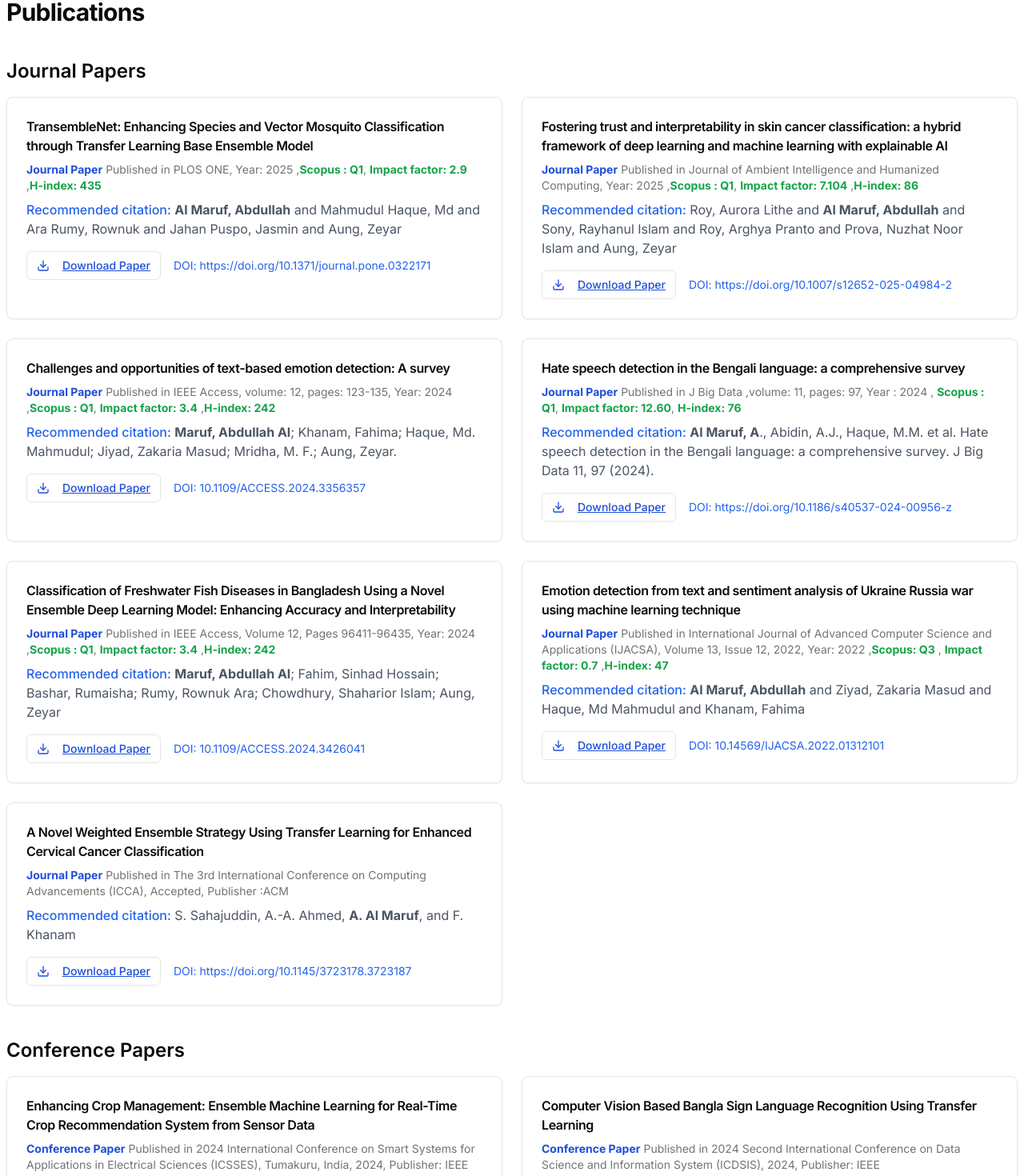
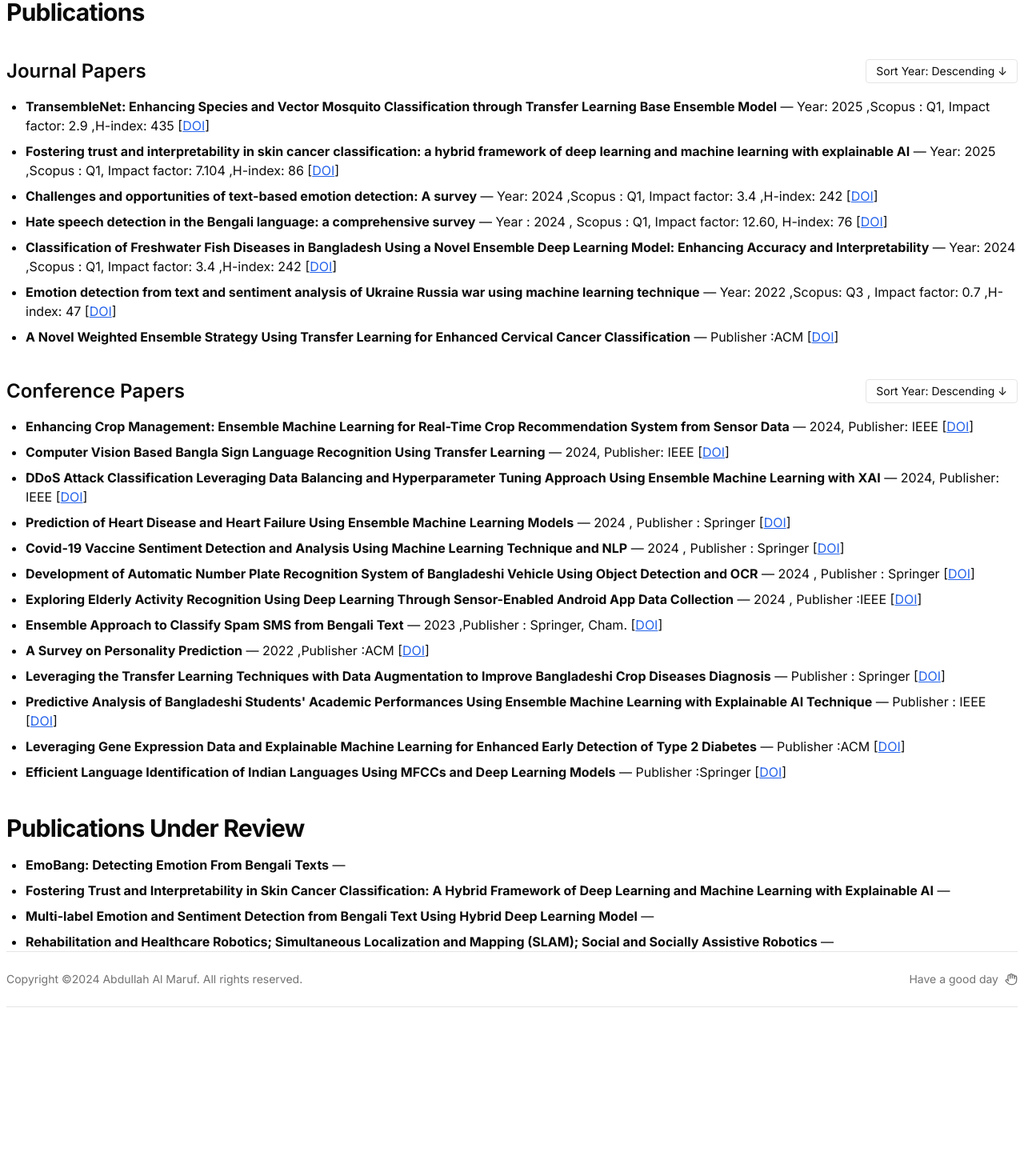
Before and after one commit to VA4MDS/Conference-Website, a Next.js app: page /publications in a window 1280 px wide. Shown: the part 100-1570 px from the top of the page at 80% size. After the commit the page ends 1359 px from the top, so only its background shows below. Built offline with nearby package versions, Linux system fonts and the light colour scheme.

Commit message:
Update index.tsx

```diff
--- a/src/components/publications/index.tsx
+++ b/src/components/publications/index.tsx
@@ -1,29 +1,29 @@
+'use client';
 
-import PublicationCard from './publication-card';
+import { useState } from 'react';
 import publicationsData from '@/lib/json/publications.json';
 import PendingPublicationData from '@/lib/json/pending-published.json';
-import PendingPublicationCard from './pending-publication-card';
 
 export default function Publications() {
-  // Extract 4-digit year from the "year" string
   const extractYear = (entry: any) => {
     const match = entry.year.trim().match(/\d{4}/);
     return match ? parseInt(match[0]) : 0;
   };
 
-  // Filter & sort journals
-  const journalPapers = publicationsData
+  const [journalAsc, setJournalAsc] = useState(false);
+  const [conferenceAsc, setConferenceAsc] = useState(false);
+
+  const sortedJournals = [...publicationsData]
     .filter((paper) => paper.type === 'journal')
-    .sort((a, b) => extractYear(b) - extractYear(a));
+    .sort((a, b) =>
+      journalAsc ? extractYear(a) - extractYear(b) : extractYear(b) - extractYear(a)
+    );
 
-  // Filter & sort conferences
-  const conferencePapers = publicationsData
+  const sortedConferences = [...publicationsData]
     .filter((paper) => paper.type === 'conference')
-    .sort((a, b) => extractYear(b) - extractYear(a));
-
-  // DEBUGGING - optional
-  console.log('🟦 Journals:', journalPapers.map((p) => p.title));
-  console.log('🟨 Conferences:', conferencePapers.map((p) => p.title));
+    .sort((a, b) =>
+      conferenceAsc ? extractYear(a) - extractYear(b) : extractYear(b) - extractYear(a)
+    );
 
   return (
     <div className="space-y-10">
@@ -31,31 +31,71 @@ export default function Publications() {
 
       {/* Journal Papers Section */}
       <section>
-        <h3 className="text-2xl font-semibold mb-4">Journal Papers</h3>
-        <div className="grid grid-cols-1 lg:grid-cols-2 gap-6">
-          {journalPapers.map((paper) => (
-            <PublicationCard key={paper.id} paper={paper} />
+        <div className="flex justify-between items-center mb-4">
+          <h3 className="text-2xl font-semibold">Journal Papers</h3>
+          <button
+            onClick={() => setJournalAsc(!journalAsc)}
+            className="text-sm px-3 py-1 border rounded hover:bg-gray-100"
+          >
+            Sort Year: {journalAsc ? 'Ascending ↑' : 'Descending ↓'}
+          </button>
+        </div>
+        <ul className="list-disc pl-6 space-y-2">
+          {sortedJournals.map((paper) => (
+            <li key={paper.id} className="text-base">
+              <strong>{paper.title}</strong> — {paper.year}
+              {paper.doi && (
+                <>
+                  {' '}
+                  [<a href={paper.doi} target="_blank" className="text-blue-600 underline">
+                    DOI
+                  </a>]
+                </>
+              )}
+            </li>
           ))}
-        </div>
+        </ul>
       </section>
 
       {/* Conference Papers Section */}
       <section>
-        <h3 className="text-2xl font-semibold mt-10 mb-4">Conference Papers</h3>
-        <div className="grid grid-cols-1 lg:grid-cols-2 gap-6">
-          {conferencePapers.map((paper) => (
-            <PublicationCard key={paper.id} paper={paper} />
+        <div className="flex justify-between items-center mb-4 mt-10">
+          <h3 className="text-2xl font-semibold">Conference Papers</h3>
+          <button
+            onClick={() => setConferenceAsc(!conferenceAsc)}
+            className="text-sm px-3 py-1 border rounded hover:bg-gray-100"
+          >
+            Sort Year: {conferenceAsc ? 'Ascending ↑' : 'Descending ↓'}
+          </button>
+        </div>
+        <ul className="list-disc pl-6 space-y-2">
+          {sortedConferences.map((paper) => (
+            <li key={paper.id} className="text-base">
+              <strong>{paper.title}</strong> — {paper.year}
+              {paper.doi && (
+                <>
+                  {' '}
+                  [<a href={paper.doi} target="_blank" className="text-blue-600 underline">
+                    DOI
+                  </a>]
+                </>
+              )}
+            </li>
           ))}
-        </div>
+        </ul>
       </section>
 
-      {/* Pending / Under Review Section */}
-      <h2 className="text-3xl font-bold tracking-tight mt-10">Publications Under Review</h2>
-      <div className="grid grid-cols-1 lg:grid-cols-2 gap-6">
-        {PendingPublicationData.map((paper) => (
-          <PendingPublicationCard key={paper.id} paper={paper} />
-        ))}
-      </div>
+      {/* Pending Publications Section */}
+      <section>
+        <h2 className="text-3xl font-bold tracking-tight mt-10">Publications Under Review</h2>
+        <ul className="list-disc pl-6 space-y-2 mt-4">
+          {PendingPublicationData.map((paper) => (
+            <li key={paper.id} className="text-base">
+              <strong>{paper.title}</strong> — {paper.year}
+            </li>
+          ))}
+        </ul>
+      </section>
     </div>
   );
 }
```
